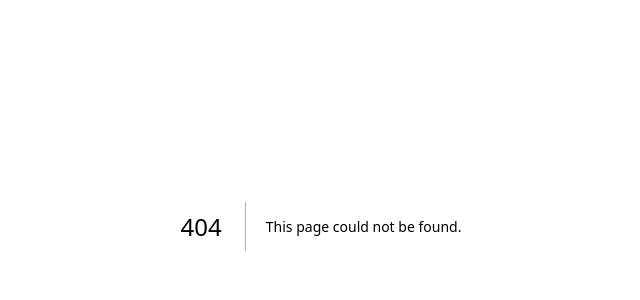
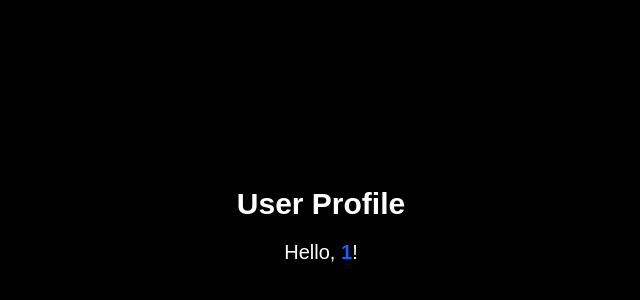
Before and after one commit to Aniket-a14/my-app, a Next.js app: page /user/1 in a window 1280 px wide. Before the commit this address had no page. Shown: the part 174-474 px from the top of the page, without its empty margins (319-959 px from the left). Built offline with nearby package versions, Linux system fonts and the light colour scheme.

Commit message:
feat: implement UserProfile component with dynamic routing and detailed explanation

```diff
--- /dev/null
+++ b/app/user/[username]/page.js
@@ -0,0 +1,53 @@
+export default async function UserProfile(props) {
+  const params = await props.params;
+  const username = params?.username;
+
+  return (
+    <div className="min-h-screen flex flex-col items-center justify-center bg-black text-white">
+      <h1 className="text-3xl font-bold mb-4">User Profile</h1>
+      <p className="text-xl">
+        Hello, <span className="font-semibold text-blue-600">{username}</span>!
+      </p>
+    </div>
+  );
+}
+
+// --- Explanation ---
+/*
+Dynamic Routing in Next.js App Router:
+
+1. File Structure:
+   - To create a dynamic route, use square brackets in the folder name, e.g., app/user/[username]/page.js
+   - This allows URLs like /user/aniket or /user/pallavi to be handled by the same component.
+
+2. Accessing Route Parameters:
+   - In the latest Next.js, route parameters (like username) are provided as an async prop.
+   - You must await props.params to get the params object.
+
+   Syntax:
+   export default async function Page(props) {
+     const params = await props.params;
+     // Now you can use params.username
+   }
+
+3. Example:
+   If you visit /user/aniket, then:
+   - params.username will be 'aniket'
+   - The page will display: Hello, aniket!
+
+4. Why async/await?
+   - Next.js may fetch params asynchronously for advanced routing and server features.
+   - Always use 'await' as shown above to avoid errors.
+
+5. Full Example:
+   export default async function UserProfile(props) {
+     const params = await props.params;
+     const username = params?.username;
+     return <div>Hello, {username}!</div>;
+   }
+
+6. Summary:
+   - Use async function for your page.
+   - Await props.params to get route parameters.
+   - Use params.username (or any other param) in your component.
+*/
```
